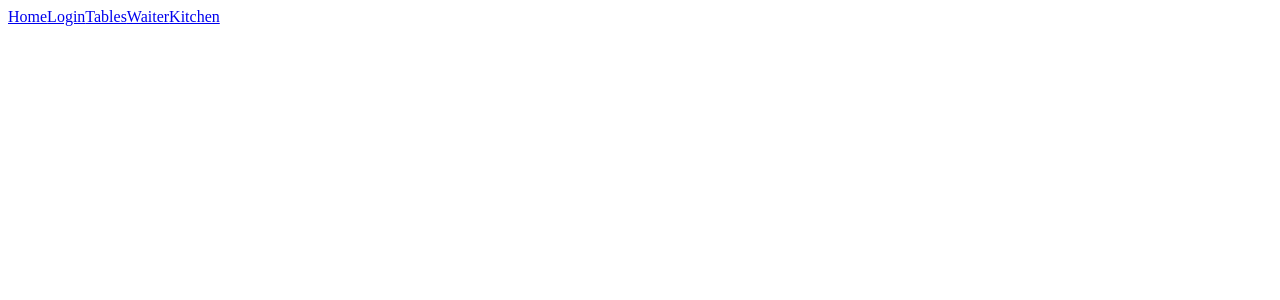
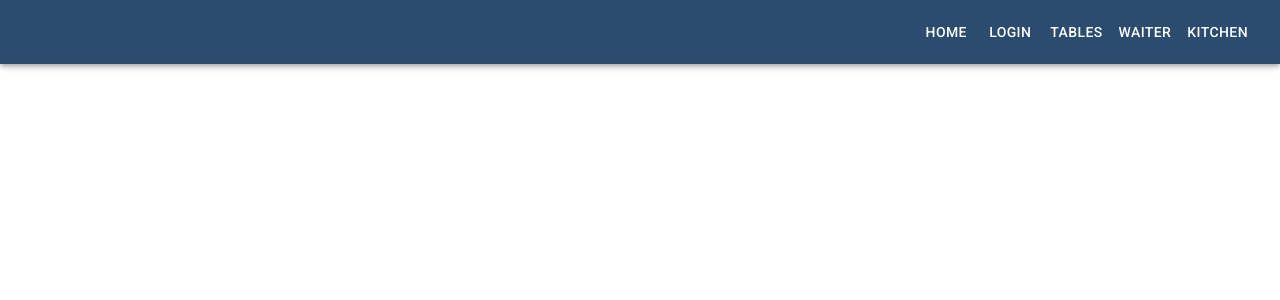
Before and after one commit to AdrianBabieczko/pizzeria-portal, a React (Create React App) app: page / in a window 1280 px wide. Shown: the top 300 px of the page. Built offline with nearby package versions, Linux system fonts and the light colour scheme.

Commit message:
Material UI implement

```diff
--- a/package.json
+++ b/package.json
@@ -40,6 +40,8 @@
     ]
   },
   "dependencies": {
+    "@material-ui/core": "^4.12.2",
+    "@material-ui/icons": "^4.11.2",
     "@testing-library/jest-dom": "^5.14.1",
     "@testing-library/react": "^11.2.7",
     "@testing-library/user-event": "^12.8.3",
--- a/public/index.html
+++ b/public/index.html
@@ -25,6 +25,7 @@
       Learn how to configure a non-root public URL by running `npm run build`.
     -->
     <title>React App</title>
+    <link rel="stylesheet" href="https://fonts.googleapis.com/css?family=Roboto:300,400,500,700&display=swap" />
   </head>
   <body>
     <noscript>You need to enable JavaScript to run this app.</noscript>
--- a/src/App.js
+++ b/src/App.js
@@ -5,10 +5,26 @@
 import Tables from './components/views/Tables/Tables';
 import Waiter from './components/views/Waiter/Waiter';
 import Kitchen from './components/views/Kitchen/Kitchen';
+import { StylesProvider } from '@material-ui/core/styles';
+import { createTheme } from '@material-ui/core/styles';
+import { ThemeProvider } from '@material-ui/styles';
+
+const theme = createTheme({
+  palette: {
+    primary: {
+      main: '#2B4C6F',
+    },
+    // secondary: {
+    //   main: '#11cb5f',
+    // },
+  },
+});
 
 function App() {
   return (
     <BrowserRouter>
+      <StylesProvider injectFirst>
+        <ThemeProvider theme={theme}>
           <MainLayout>
             <Switch>
               {/* <Route exact path={`${process.env.PUBLIC_URL}/`} component={Homepage} /> */}
@@ -18,7 +34,8 @@
               <Route exact path={process.env.PUBLIC_URL + '/kitchen'} component={Kitchen} />
             </Switch>
           </MainLayout>
-
+        </ThemeProvider>
+      </StylesProvider>
     </BrowserRouter>
   );
 }
--- a/src/components/layout/MainLayout/MainLayout.js
+++ b/src/components/layout/MainLayout/MainLayout.js
@@ -1,11 +1,26 @@
 import React from 'react';
 import PropTypes from 'prop-types';
 import PageNav from '../PageNav/PageNav';
+import AppBar from '@material-ui/core/AppBar';
+import Toolbar from '@material-ui/core/Toolbar';
+import Container from '@material-ui/core/Container';
 
 const MainLayout = props => (
   <div>
-    <PageNav/>
-    {props.children}
+    <AppBar>
+      <Container maxWidth='lg'>
+        <Toolbar disableGutters>
+
+          <PageNav />
+
+        </Toolbar>
+      </Container>
+    </AppBar>
+    <Container maxWidth='lg'>
+      <Toolbar />
+      {props.children}
+    </Container>
+
   </div>
 );
 
--- a/src/components/layout/PageNav/PageNav.js
+++ b/src/components/layout/PageNav/PageNav.js
@@ -1,13 +1,15 @@
 import React from 'react';
 import {NavLink} from 'react-router-dom';
+import Button from '@material-ui/core/Button';
+import styles from './PageNav.module.scss';
 
-const PageNav = props => (
-  <nav>
-    <NavLink exact to={`${process.env.PUBLIC_URL}/`} activeClassName='active'>Home</NavLink>
-    <NavLink to={`${process.env.PUBLIC_URL}/login`} activeClassName='active'>Login</NavLink>
-    <NavLink to={`${process.env.PUBLIC_URL}/tables`} activeClassName='active'>Tables</NavLink>
-    <NavLink to={`${process.env.PUBLIC_URL}/waiter`} activeClassName='active'>Waiter</NavLink>
-    <NavLink to={`${process.env.PUBLIC_URL}/kitchen`} activeClassName='active'>Kitchen</NavLink>
+const PageNav = () => (
+  <nav className={styles.component}>
+    <Button className={styles.link} component={NavLink} exact to={`${process.env.PUBLIC_URL}/`} activeClassName='active'>Home</Button>
+    <Button className={styles.link} component={NavLink} to={`${process.env.PUBLIC_URL}/login`} activeClassName='active'>Login</Button>
+    <Button className={styles.link} component={NavLink} to={`${process.env.PUBLIC_URL}/tables`} activeClassName='active'>Tables</Button>
+    <Button className={styles.link} component={NavLink} to={`${process.env.PUBLIC_URL}/waiter`} activeClassName='active'>Waiter</Button>
+    <Button className={styles.link} component={NavLink} to={`${process.env.PUBLIC_URL}/kitchen`} activeClassName='active'>Kitchen</Button>
   </nav>
 );
 
--- /dev/null
+++ b/src/components/layout/PageNav/PageNav.module.scss
@@ -0,0 +1,10 @@
+@import '../../../styles/settings.scss';
+
+.component {
+  padding: $base-size 0;
+  margin-left: auto;
+}
+
+.link {
+  color: inherit;
+}
--- a/src/index.js
+++ b/src/index.js
@@ -2,6 +2,7 @@
 import ReactDOM from 'react-dom';
 import App from './App';
 import reportWebVitals from './reportWebVitals';
+import './styles/global.scss';
 
 ReactDOM.render(
   <React.StrictMode>
--- a/src/styles/global.scss
+++ b/src/styles/global.scss
@@ -0,0 +1,5 @@
+@import "normalize.scss";
+
+*, *::before, *::after {
+  box-sizing: border-box;
+}
--- /dev/null
+++ b/src/styles/normalize.scss
@@ -0,0 +1,349 @@
+/*! normalize.css v8.0.1 | MIT License | github.com/necolas/normalize.css */
+
+/* Document
+   ========================================================================== */
+
+/**
+ * 1. Correct the line height in all browsers.
+ * 2. Prevent adjustments of font size after orientation changes in iOS.
+ */
+
+ html {
+  line-height: 1.15; /* 1 */
+  -webkit-text-size-adjust: 100%; /* 2 */
+}
+
+/* Sections
+   ========================================================================== */
+
+/**
+ * Remove the margin in all browsers.
+ */
+
+body {
+  margin: 0;
+}
+
+/**
+ * Render the `main` element consistently in IE.
+ */
+
+main {
+  display: block;
+}
+
+/**
+ * Correct the font size and margin on `h1` elements within `section` and
+ * `article` contexts in Chrome, Firefox, and Safari.
+ */
+
+h1 {
+  font-size: 2em;
+  margin: 0.67em 0;
+}
+
+/* Grouping content
+   ========================================================================== */
+
+/**
+ * 1. Add the correct box sizing in Firefox.
+ * 2. Show the overflow in Edge and IE.
+ */
+
+hr {
+  box-sizing: content-box; /* 1 */
+  height: 0; /* 1 */
+  overflow: visible; /* 2 */
+}
+
+/**
+ * 1. Correct the inheritance and scaling of font size in all browsers.
+ * 2. Correct the odd `em` font sizing in all browsers.
+ */
+
+pre {
+  font-family: monospace, monospace; /* 1 */
+  font-size: 1em; /* 2 */
+}
+
+/* Text-level semantics
+   ========================================================================== */
+
+/**
+ * Remove the gray background on active links in IE 10.
+ */
+
+a {
+  background-color: transparent;
+}
+
+/**
+ * 1. Remove the bottom border in Chrome 57-
+ * 2. Add the correct text decoration in Chrome, Edge, IE, Opera, and Safari.
+ */
+
+abbr[title] {
+  border-bottom: none; /* 1 */
+  text-decoration: underline; /* 2 */
+  text-decoration: underline dotted; /* 2 */
+}
+
+/**
+ * Add the correct font weight in Chrome, Edge, and Safari.
+ */
+
+b,
+strong {
+  font-weight: bolder;
+}
+
+/**
+ * 1. Correct the inheritance and scaling of font size in all browsers.
+ * 2. Correct the odd `em` font sizing in all browsers.
+ */
+
+code,
+kbd,
+samp {
+  font-family: monospace, monospace; /* 1 */
+  font-size: 1em; /* 2 */
+}
+
+/**
+ * Add the correct font size in all browsers.
+ */
+
+small {
+  font-size: 80%;
+}
+
+/**
+ * Prevent `sub` and `sup` elements from affecting the line height in
+ * all browsers.
+ */
+
+sub,
+sup {
+  font-size: 75%;
+  line-height: 0;
+  position: relative;
+  vertical-align: baseline;
+}
+
+sub {
+  bottom: -0.25em;
+}
+
+sup {
+  top: -0.5em;
+}
+
+/* Embedded content
+   ========================================================================== */
+
+/**
+ * Remove the border on images inside links in IE 10.
+ */
+
+img {
+  border-style: none;
+}
+
+/* Forms
+   ========================================================================== */
+
+/**
+ * 1. Change the font styles in all browsers.
+ * 2. Remove the margin in Firefox and Safari.
+ */
+
+button,
+input,
+optgroup,
+select,
+textarea {
+  font-family: inherit; /* 1 */
+  font-size: 100%; /* 1 */
+  line-height: 1.15; /* 1 */
+  margin: 0; /* 2 */
+}
+
+/**
+ * Show the overflow in IE.
+ * 1. Show the overflow in Edge.
+ */
+
+button,
+input { /* 1 */
+  overflow: visible;
+}
+
+/**
+ * Remove the inheritance of text transform in Edge, Firefox, and IE.
+ * 1. Remove the inheritance of text transform in Firefox.
+ */
+
+button,
+select { /* 1 */
+  text-transform: none;
+}
+
+/**
+ * Correct the inability to style clickable types in iOS and Safari.
+ */
+
+button,
+[type="button"],
+[type="reset"],
+[type="submit"] {
+  -webkit-appearance: button;
+}
+
+/**
+ * Remove the inner border and padding in Firefox.
+ */
+
+button::-moz-focus-inner,
+[type="button"]::-moz-focus-inner,
+[type="reset"]::-moz-focus-inner,
+[type="submit"]::-moz-focus-inner {
+  border-style: none;
+  padding: 0;
+}
+
+/**
+ * Restore the focus styles unset by the previous rule.
+ */
+
+button:-moz-focusring,
+[type="button"]:-moz-focusring,
+[type="reset"]:-moz-focusring,
+[type="submit"]:-moz-focusring {
+  outline: 1px dotted ButtonText;
+}
+
+/**
+ * Correct the padding in Firefox.
+ */
+
+fieldset {
+  padding: 0.35em 0.75em 0.625em;
+}
+
+/**
+ * 1. Correct the text wrapping in Edge and IE.
+ * 2. Correct the color inheritance from `fieldset` elements in IE.
+ * 3. Remove the padding so developers are not caught out when they zero out
+ *    `fieldset` elements in all browsers.
+ */
+
+legend {
+  box-sizing: border-box; /* 1 */
+  color: inherit; /* 2 */
+  display: table; /* 1 */
+  max-width: 100%; /* 1 */
+  padding: 0; /* 3 */
+  white-space: normal; /* 1 */
+}
+
+/**
+ * Add the correct vertical alignment in Chrome, Firefox, and Opera.
+ */
+
+progress {
+  vertical-align: baseline;
+}
+
+/**
+ * Remove the default vertical scrollbar in IE 10+.
+ */
+
+textarea {
+  overflow: auto;
+}
+
+/**
+ * 1. Add the correct box sizing in IE 10.
+ * 2. Remove the padding in IE 10.
+ */
+
+[type="checkbox"],
+[type="radio"] {
+  box-sizing: border-box; /* 1 */
+  padding: 0; /* 2 */
+}
+
+/**
+ * Correct the cursor style of increment and decrement buttons in Chrome.
+ */
+
+[type="number"]::-webkit-inner-spin-button,
+[type="number"]::-webkit-outer-spin-button {
+  height: auto;
+}
+
+/**
+ * 1. Correct the odd appearance in Chrome and Safari.
+ * 2. Correct the outline style in Safari.
+ */
+
+[type="search"] {
+  -webkit-appearance: textfield; /* 1 */
+  outline-offset: -2px; /* 2 */
+}
+
+/**
+ * Remove the inner padding in Chrome and Safari on macOS.
+ */
+
+[type="search"]::-webkit-search-decoration {
+  -webkit-appearance: none;
+}
+
+/**
+ * 1. Correct the inability to style clickable types in iOS and Safari.
+ * 2. Change font properties to `inherit` in Safari.
+ */
+
+::-webkit-file-upload-button {
+  -webkit-appearance: button; /* 1 */
+  font: inherit; /* 2 */
+}
+
+/* Interactive
+   ========================================================================== */
+
+/*
+ * Add the correct display in Edge, IE 10+, and Firefox.
+ */
+
+details {
+  display: block;
+}
+
+/*
+ * Add the correct display in all browsers.
+ */
+
+summary {
+  display: list-item;
+}
+
+/* Misc
+   ========================================================================== */
+
+/**
+ * Add the correct display in IE 10+.
+ */
+
+template {
+  display: none;
+}
+
+/**
+ * Add the correct display in IE 10.
+ */
+
+[hidden] {
+  display: none;
+}
```
Also changed, not shown: 2 other files (tests, documents, lock files or other folders). Lines whose indentation alone changed are shown as unchanged.
